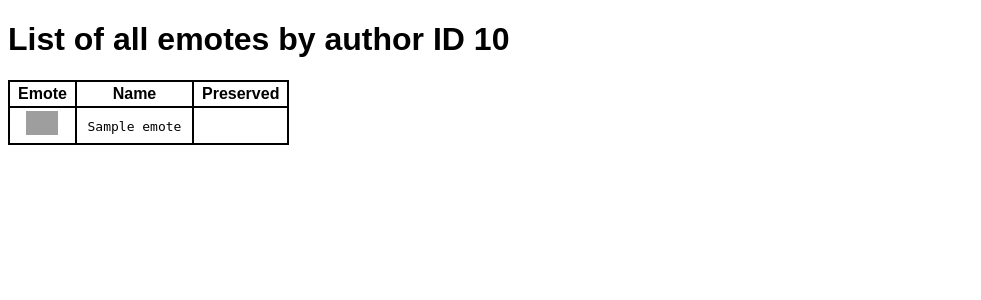
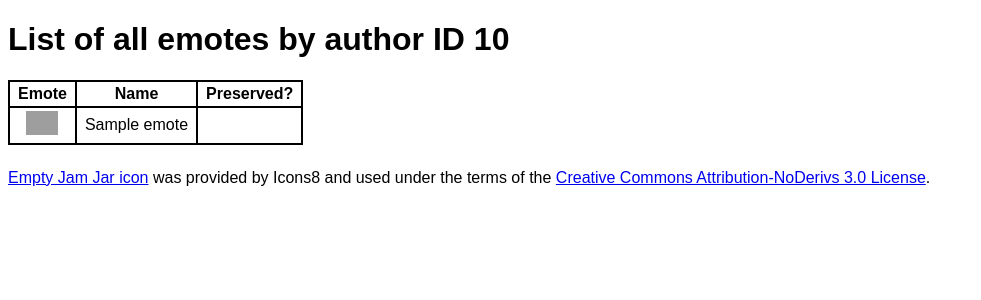
Before and after one commit to EmoteBot/EmoteCollector, a Flask app: template website/templates/list.html in a window 1280 px wide. Shown: the top 300 px of the page, without its empty margins (0-981 px from the left). Run offline with Flask 2, Linux system fonts and the light colour scheme; the template is opened without the code that fills it: most values are stand-ins (such as "Sample title", 1, 10 or a date in 2020); parts of the project's set-up code (start-up, migrations or seed data) failed here and were passed over; grey boxes are pictures that could not be loaded.

Commit message:
website updates

```diff
--- a/website/app.py
+++ b/website/app.py
@@ -24,6 +24,6 @@ def stream_template(template_name, **context):
 
 def emote_url(emote_id, animated: bool = False):
 	"""Convert an emote ID to the image URL for that emote."""
-	return f'https://cdn.discordapp.com/emojis/{emote_id}{".gif" if animated else ".png"}?v=1&size=64'
+	return f'https://cdn.discordapp.com/emojis/{emote_id}{".gif" if animated else ".png"}?v=1'
 
 app.jinja_env.globals['emote_url'] = emote_url
--- a/website/static/css/list.css
+++ b/website/static/css/list.css
@@ -1,17 +1,22 @@
 body {
 	font-family: sans-serif;}
+
 .center, th {
 	text-align: center;}
 table {
 	border-spacing: 0;
 	border-collapse: collapse;}
-.emote {
+img { /* TODO use media queries or relative units for this */
 	max-height: 32px;
 	max-width: 32px;}
-span.data {
+// span.data {
 	padding: .2em;
-	border-radius: 3px;
+	border-radius: 3px; /* TODO use relative units for this */
 	font-family: monospace;}
 td, th {
 	border: solid 2px;
 	padding: .2em .5em;}
+
+footer {
+	margin-top: 3vh;
+	text-transform: italic;}
--- a/website/templates/list.html
+++ b/website/templates/list.html
@@ -11,28 +11,58 @@
 </head>
 <body lang=en>
 <h1>{{ title }}</h1>
+
 <table>
 <thead><tr>
 	<th>Emote</th>
 	<th>Name</th>
+
 	{# we don't show the author column if it's gonna be the same every time #}
 	{% if author is none %}
 		<th>Author ID</th>
 	{% endif %}
-<th>Preserved</th>
+
+	<th>Preserved?</th>
 </tr></thead>
 
 {% for emote in emotes %}
 	<tr>
-<td class="center"><img src="{{ emote_url(emote.id, emote.animated) }}" class="emote"></td>
-<td><span class="data">{{ emote.name }}</span></td>
+		<td class="center">
+			{% set url = emote_url(emote.id, emote.animated) %}
+			<a href="{{ url }}">
+				{% if emote.animated %}
+					{% set alt = 'an animated emote' %}
+				{% else %}
+					{% set alt = 'an emote' %}
+				{% endif %}
+				<img src="{{ url }}" class="emote" alt="{{ alt }}" title=":{{ emote.name }}:">
+			</a>
+		</td>
+
+		<td lang=""><span class="data">{{ emote.name }}</span></td>
+
 		{% if author is none %}
 			<td><span class="data">{{ emote.author }}</span></td>
 		{% endif %}
-<td>{{ 'yes' if emote.preserve else '' }}</td>
+
+		<td>
+		{% if emote.preserve %}
+			<img
+			src=/img/jar.png
+			alt="A jar of preserves"
+			title="This emote has been preserved and will not be removed if it goes unused.">
+		{% endif %}
+		</td>
+
 	</tr>
 {% endfor %}
 
 </table>
+
+<footer>
+	<a href="https://icons8.com/icon/69253/empty-jam-jar">Empty Jam Jar icon</a>
+	was provided by Icons8 and used under the terms of the
+	<a rel=license href="https://creativecommons.org/licenses/by-nd/3.0/">Creative Commons Attribution-NoDerivs 3.0 License</a>.
+</footer>
 </body>
 </html>
```
Also changed, not shown: website/static/img/jar.png (added), 1 other file. Lines whose indentation alone changed are shown as unchanged.
